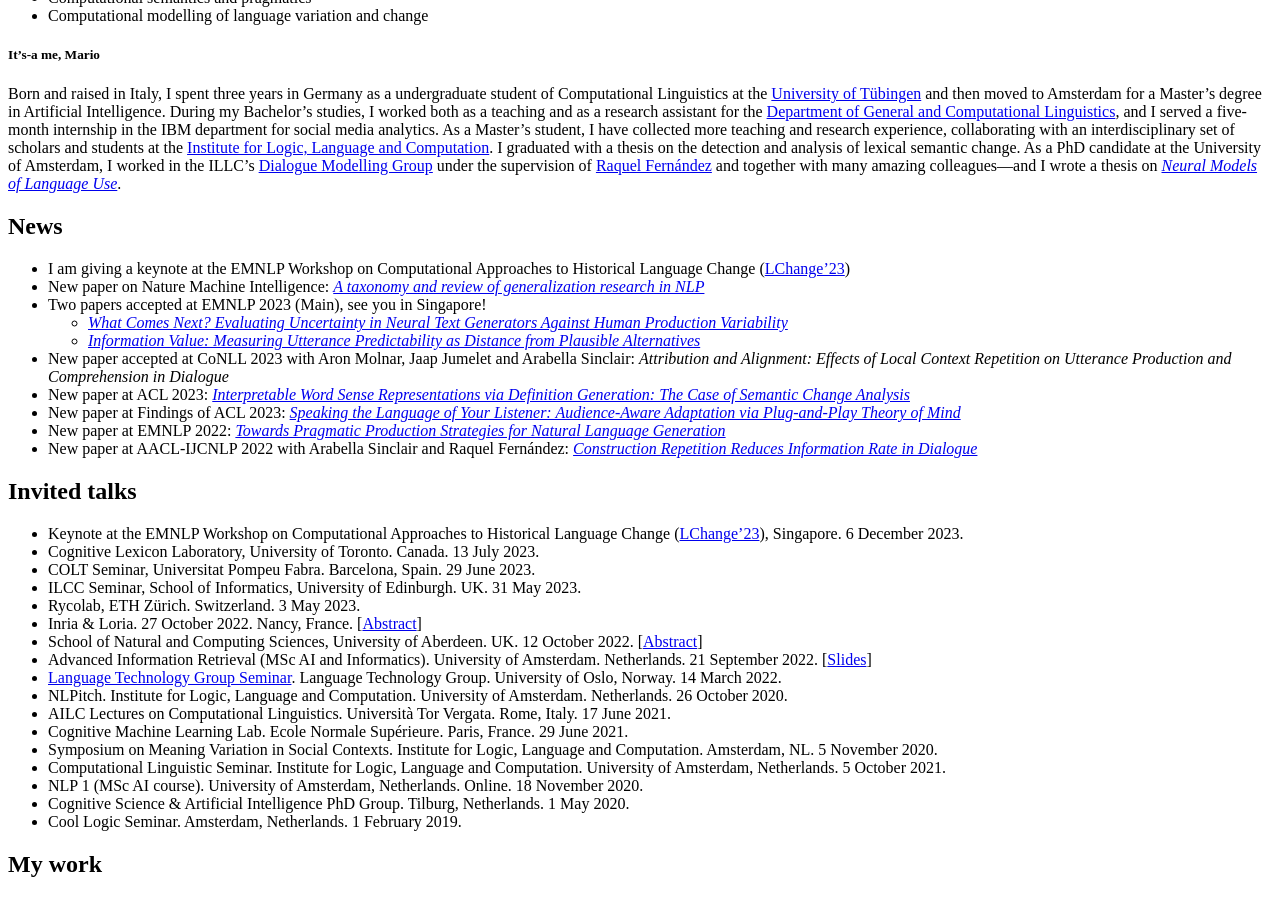
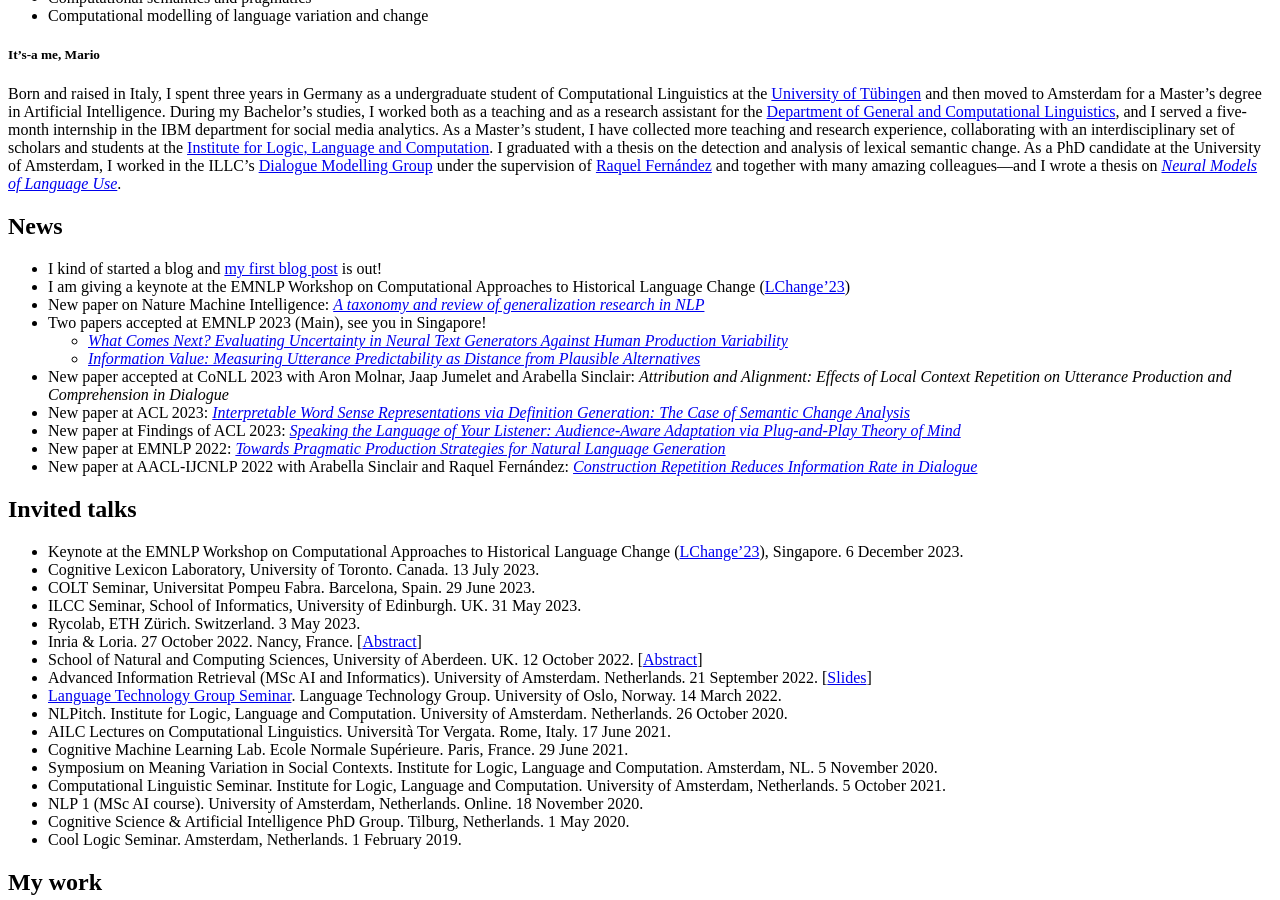
Before and after one commit to glnmario/glnmario.github.io, a Jekyll site: the page built from index.md, in a window 1280 px wide and 900 px high, scrolled down 1131 px. Built offline with Jekyll 4.4.1, drawn with Linux system fonts in a browser that asks for light colours.

Commit message:
Update index.md

```diff
--- a/index.md
+++ b/index.md
@@ -29,6 +29,7 @@ Currently I study Artificial Intelligence at the University of Amsterdam.
 -->
 
 ## News
+- I kind of started a blog and [my first blog post](blog/post1) is out!
 - I am giving a keynote at the EMNLP Workshop on Computational Approaches to Historical Language Change ([LChange'23](https://www.changeiskey.org/event/2023-emnlp-lchange/))
 - New paper on Nature Machine Intelligence: [_A taxonomy and review of generalization research in NLP_](https://www.nature.com/articles/s42256-023-00729-y)
 - Two papers accepted at EMNLP 2023 (Main), see you in Singapore!
```
